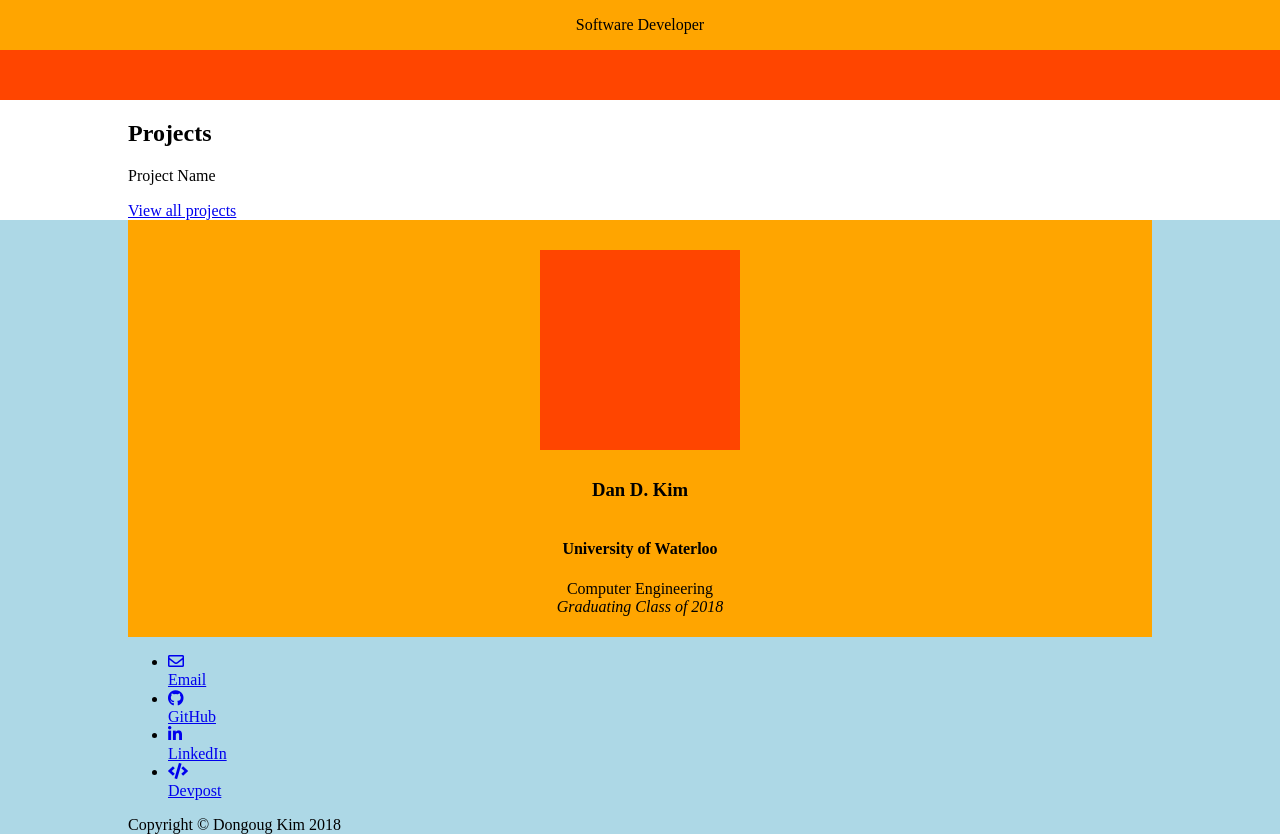
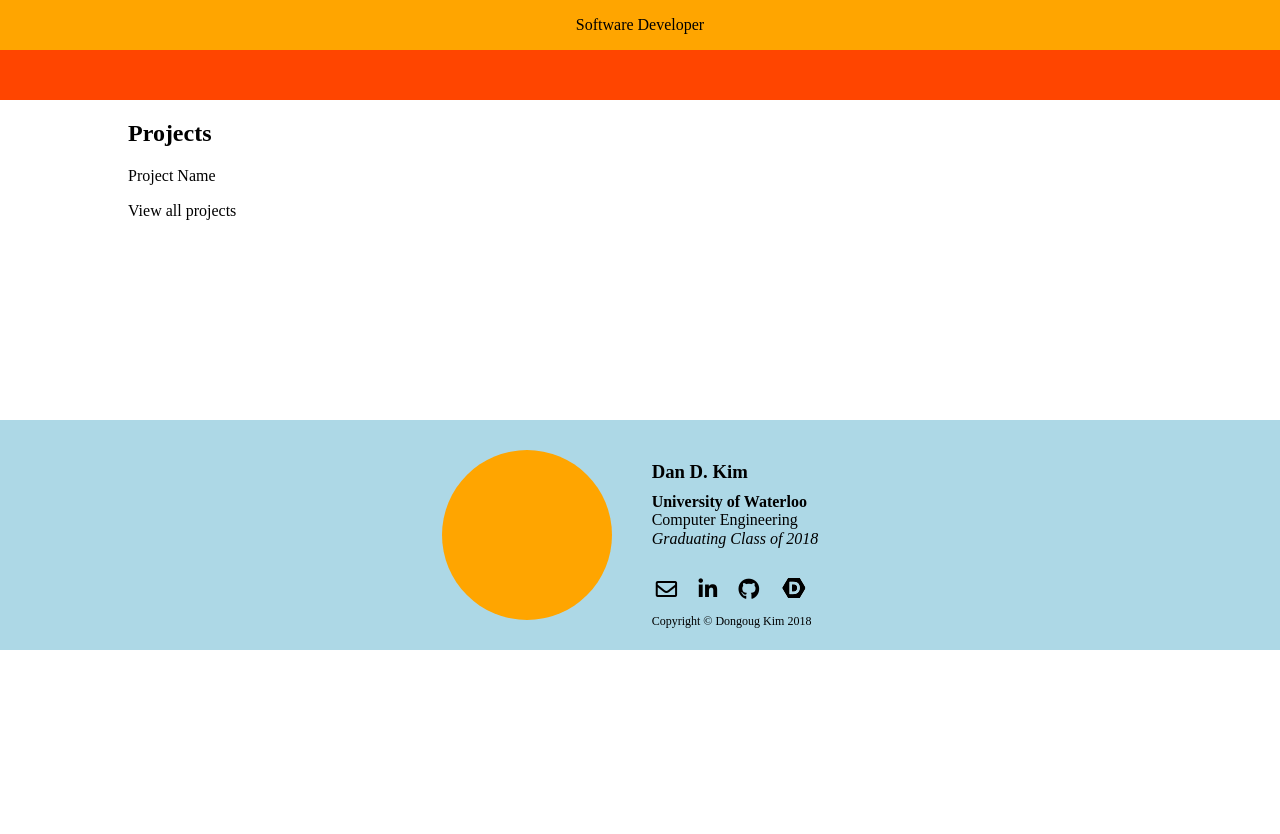
Before and after one commit to jjhp516/04-Four-Page-Website, a website: page index.html in a window 1280 px wide. Shown: the part 400-1234 px from the top of the page. After the commit the page ends 1050 px from the top, so only its background shows below. Drawn offline with nearby package versions, Linux system fonts and the light colour scheme.

Commit message:
footer update

```diff
--- a/index.html
+++ b/index.html
@@ -61,31 +61,46 @@
             FOOTER
     ================================= -->
     <footer>
-        <div class="wrapper">
+        <div class="wrapper footer-content">
+            <div class="brand-img"></div>
+
             <div class="footer-group">
-                <div class="brand-img"></div>
+                <div class="footer-text">
                     <h3>Dan D. Kim</h3>
                     <h4>University of Waterloo</h4>
                     <p>Computer Engineering</p>
                     <i>Graduating Class of 2018</i>
                 </div>
 
-            <ul class="social-media">
-                <li><a class="social-link" href="mailto:dougouk@gmail.com" target="_blank"><span class="far fa-envelope"></span><p>Email</p></a></li>
-                <li><a class="social-link" href="https://github.com/dougouk" target="_blank"><span class="fab fa-github"></span><p>GitHub</p></li>
-                <li><a class="social-link" href="https://www.linkedin.com/in/dougouk/" target="_blank"><span class="fab fa-linkedin-in"></span><p>LinkedIn</p></a></li>
-                <li>
-                    <a class="social-link" href="https://devpost.com/dougouk?ref_content=user-portfolio&ref_feature=portfolio&ref_medium=global-nav" target="_blank">
-                        <span class="fas fa-code"></span>
-                        <p>Devpost</p>
+                <div class="social-media">
+                    <a  class="social-link"
+                        href="mailto:dougouk@gmail.com"
+                        target="_blank">
+                            <i class="far fa-envelope fa-lg"></i>
                     </a>
-                </li>
-            </ul>
+
+                    <a  class="social-link"
+                    href="https://www.linkedin.com/in/dougouk/"
+                    target="_blank">
+                        <i class="fab fa-linkedin-in fa-lg"></i>
+                    </a>
+
+                    <a  class="social-link"
+                        href="https://github.com/dougouk"
+                        target="_blank">
+                            <i class="fab fa-github fa-lg"></i>
+                    </a>
+
+                    <a  class="social-link"
+                        href="https://devpost.com/dougouk?ref_content=user-portfolio&ref_feature=portfolio&ref_medium=global-nav"
+                        target="_blank">
+                            <img src="./img/devpost-icon.png">
+                    </a>
+                </div>
 
                 <p class="copyright">Copyright © Dongoug Kim 2018</p>
-
+            </div>
         </div>
     </footer>
-
 </body>
 </html>
--- /dev/null
+++ b/sass/actions/media-queries.scss
@@ -0,0 +1,10 @@
+@media (max-width: 600px) {
+    .footer-content {
+        flex-direction: column;
+    }
+
+    .footer-text {
+        text-align: center;
+    }
+
+}
--- a/sass/app.scss
+++ b/sass/app.scss
@@ -1,27 +1,6 @@
-// GENERAL STYLES
 @import './base/variables.scss';
 @import './base/general.scss';
-
-// HERO
 @import './components/hero.scss';
-
-// HEADER & FOOTER
 @import './components/header.scss';
 @import './components/footer.scss';
-
-// PROJECTS PREVIEW
-
-
-
-
-// ABOUT MAIN
-
-
-
-
-// PROJECTS MAIN
-
-
-
-
-// CONTACT MAIN
+@import './actions/media-queries.scss';
--- a/sass/base/general.scss
+++ b/sass/base/general.scss
@@ -7,3 +7,16 @@
     max-width: 1100px;
     margin: 0 auto;
 }
+
+main {
+    min-height: 300px;
+}
+
+li {
+    list-style: none;
+}
+
+a {
+    text-decoration: none;
+    color: black;
+}
--- a/sass/components/footer.scss
+++ b/sass/components/footer.scss
@@ -1,23 +1,49 @@
 footer {
     background: $primary-color;
+    padding: 20px 0;
 
-    p {
+    h3 {
+        margin: 10px 0;
+    }
+
+    h4, p, i {
         margin: 0;
     }
 
-    .footer-group {
-        background: $debug;
-        padding: 20px 0;
+    .footer-content {
+        min-width: 250px;
         display: flex;
-        flex-direction: column;
         align-items: center;
         justify-content: center;
 
         .brand-img {
-            background: $debug2;
+            background-color: $debug;
             margin: 10px;
-            width: 200px;
-            flex: 1 1 200px;
+            width: 170px;
+            height: 170px;
+            border-radius: 50%;
+        }
+
+        .footer-group {
+            margin: 10px 30px 0;
+
+            .footer-text {
+                margin-bottom: 30px;
+            }
+
+            .social-media {
+                width: 150px;
+                margin-left: 4px;
+                padding: 0;
+                display: flex;
+                align-items: center;
+                justify-content: space-between;
+            }
         }
     }
+
+    .copyright {
+        font-size: 12px;
+        padding-top: 12px;
+    }
 }
--- a/sass/components/header.scss
+++ b/sass/components/header.scss
@@ -23,11 +23,9 @@ header {
             margin-right: 100px;
 
             li {
-                list-style: none;
                 margin: 0 20px;
 
                 a {
-                    text-decoration: none;
                     text-transform: uppercase;
                     padding: 10px;
                 }
```
Also changed, not shown: about.html (+29 -13 lines), contact.html (+29 -13 lines), projects.html (+29 -13 lines), css/app.css, img/devpost-icon-lg.png (added), img/devpost-icon.png (added), img/devpost-logo.png (added). Lines whose indentation alone changed are shown as unchanged.
